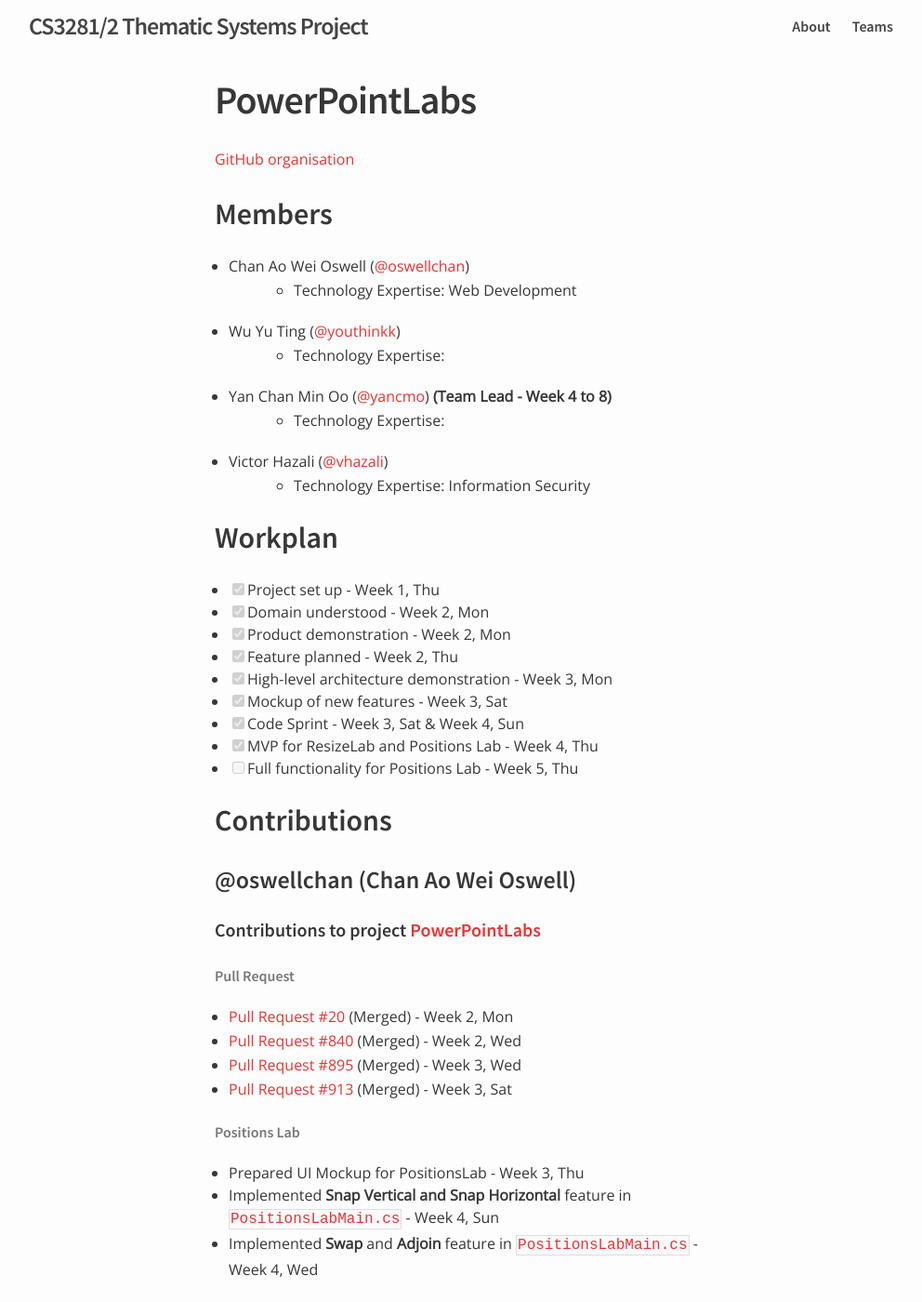
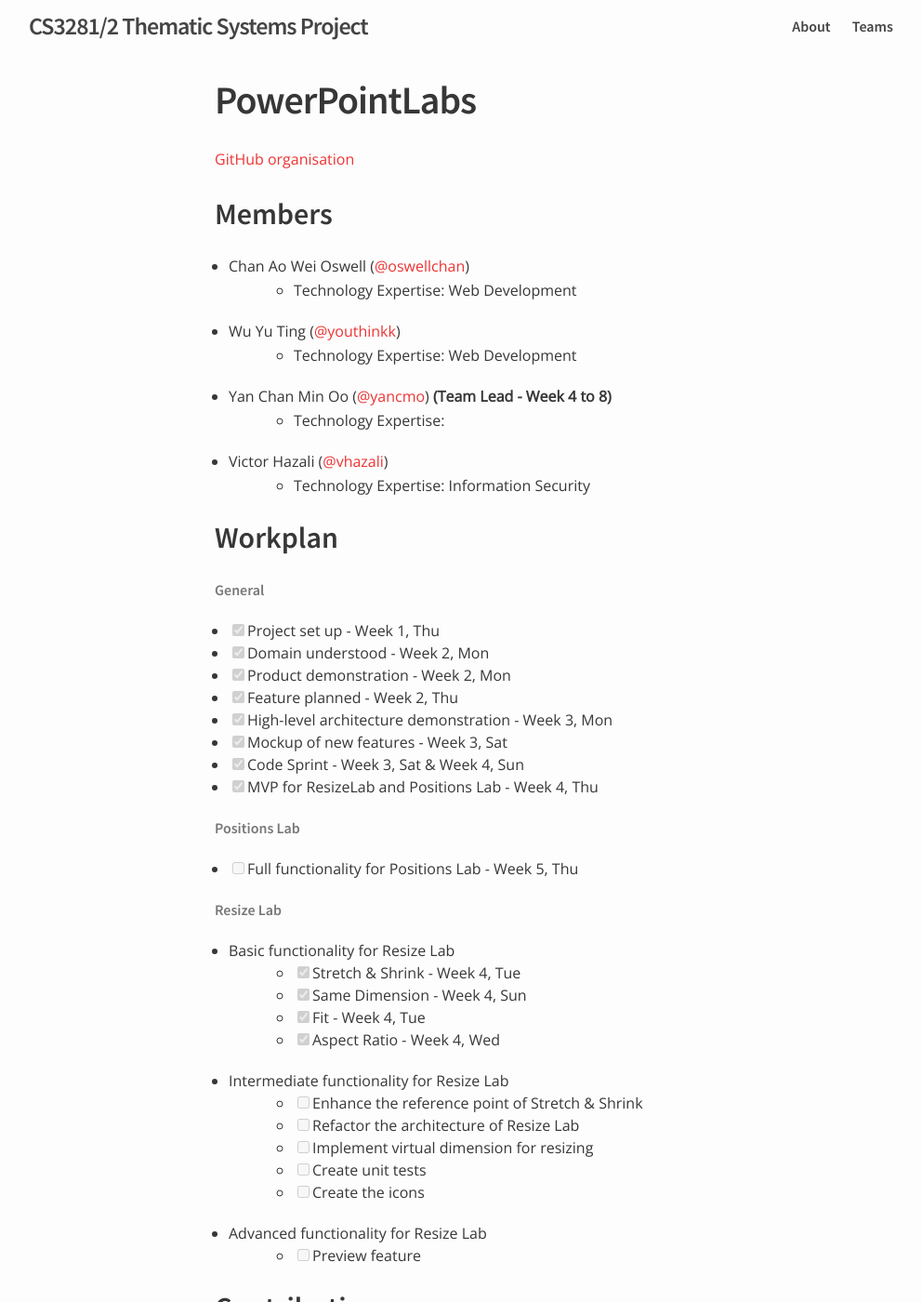
Before and after one commit to nus-oss/cs3281-AY1516S2-website, a Jekyll site: the page built from teams/powerpointlabs.md, in a window 1280 px wide and 1400 px high. Shown: the whole window at 93% size, without its empty margins (139-1131 px from the left). Built offline with Jekyll 4.4.1, drawn with Linux system fonts in a browser that asks for light colours; some of the changed text lies outside the part shown.

Commit message:
Update workplan for Resize Lab and Yu Ting's personal progress

```diff
--- a/teams/powerpointlabs.md
+++ b/teams/powerpointlabs.md
@@ -9,7 +9,7 @@
  - Chan Ao Wei Oswell ([@oswellchan](http://oswellchan.github.io/))
    - Technology Expertise: Web Development
  - Wu Yu Ting ([@youthinkk](http://blog.nus.edu.sg/cs3281youthinkk/))
-   - Technology Expertise:
+   - Technology Expertise: Web Development
  - Yan Chan Min Oo ([@yancmo](https://yancmo.wordpress.com/)) **(Team Lead - Week 4 to 8)**
    - Technology Expertise:
  - Victor Hazali ([@vhazali](https://blog.nus.edu.sg/victorhz3281/))
@@ -17,6 +17,7 @@
 
 ## Workplan
 
+###### General
 * [x] Project set up - Week 1, Thu
 * [x] Domain understood - Week 2, Mon
 * [x] Product demonstration - Week 2, Mon
@@ -25,7 +26,24 @@
 * [x] Mockup of new features - Week 3, Sat
 * [x] Code Sprint - Week 3, Sat & Week 4, Sun
 * [x] MVP for ResizeLab and Positions Lab - Week 4, Thu
+
+###### Positions Lab
 * [ ] Full functionality for Positions Lab - Week 5, Thu
+
+###### Resize Lab
+* Basic functionality for Resize Lab
+  * [x] Stretch & Shrink - Week 4, Tue
+  * [x] Same Dimension - Week 4, Sun
+  * [x] Fit - Week 4, Tue
+  * [x] Aspect Ratio - Week 4, Wed
+* Intermediate functionality for Resize Lab
+  * [ ] Enhance the reference point of Stretch & Shrink
+  * [ ] Refactor the architecture of Resize Lab
+  * [ ] Implement virtual dimension for resizing
+  * [ ] Create unit tests
+  * [ ] Create the icons
+* Advanced functionality for Resize Lab
+  * [ ] Preview feature
 
 ## Contributions
 
@@ -69,11 +87,13 @@
 * Implemented **Same Dimensions** feature in [`ResizeLabSameSize.cs`](https://github.com/nus-fboa2016-PL/PowerPointLabs/blob/8cb27511411b2cbfe58e95548f6f05bb536109a7/PowerPointLabs/PowerPointLabs/ResizeLab/ResizeLabSameSize.cs) - Week 4, Sun
 * Created the skeleton of possible exceptions in [`ResizeLabMain.cs`](https://github.com/nus-fboa2016-PL/PowerPointLabs/blob/8cb27511411b2cbfe58e95548f6f05bb536109a7/PowerPointLabs/PowerPointLabs/ResizeLab/ResizeLabMain.cs) - Week 4, Sun
 * Created the skeleton of event handlers for triggering functions in [`ResizePaneWPF.xaml.cs`](https://github.com/nus-fboa2016-PL/PowerPointLabs/blob/86507fcc388b92fa8e7ab212196d156d842e110d/PowerPointLabs/PowerPointLabs/ResizeLab/ResizePaneWPF.xaml.cs) - Week 4, Sun
+* Implemented **Fit** feature in [`ResizeLabFitSize.cs`](https://github.com/nus-fboa2016-PL/PowerPointLabs/blob/547172b4d74e05a6fad4d2ab72ccb0b20317303f/PowerPointLabs/PowerPointLabs/ResizeLab/ResizeLabFitSize.cs) - Week 4, Tue
+* Implemented **Lock and Restore Aspect Ratio** feature in [`ResizeLabAspectRatio.cs`](https://github.com/nus-fboa2016-PL/PowerPointLabs/blob/d461f3429149ab29b9670bf711fdf2e4c4a766d4/PowerPointLabs/PowerPointLabs/ResizeLab/ResizeLabAspectRatio.cs) and [`ThisAddIn.cs`](https://github.com/nus-fboa2016-PL/PowerPointLabs/blob/bb0aae956a344c7e4c5084967367e4d708c157a0/PowerPointLabs/PowerPointLabs/ThisAddIn.cs) - Week 4, Wed
 
-#### Contributions to project Y
+#### Contributions to project [OpenMRS](http://openmrs.org/)
  * ...
 
-#### Technology expertise in tool Z
+#### Technology expertise in Website Development
  * ...
 
 ### @yancmo (Yan Chan Min Oo)
```
